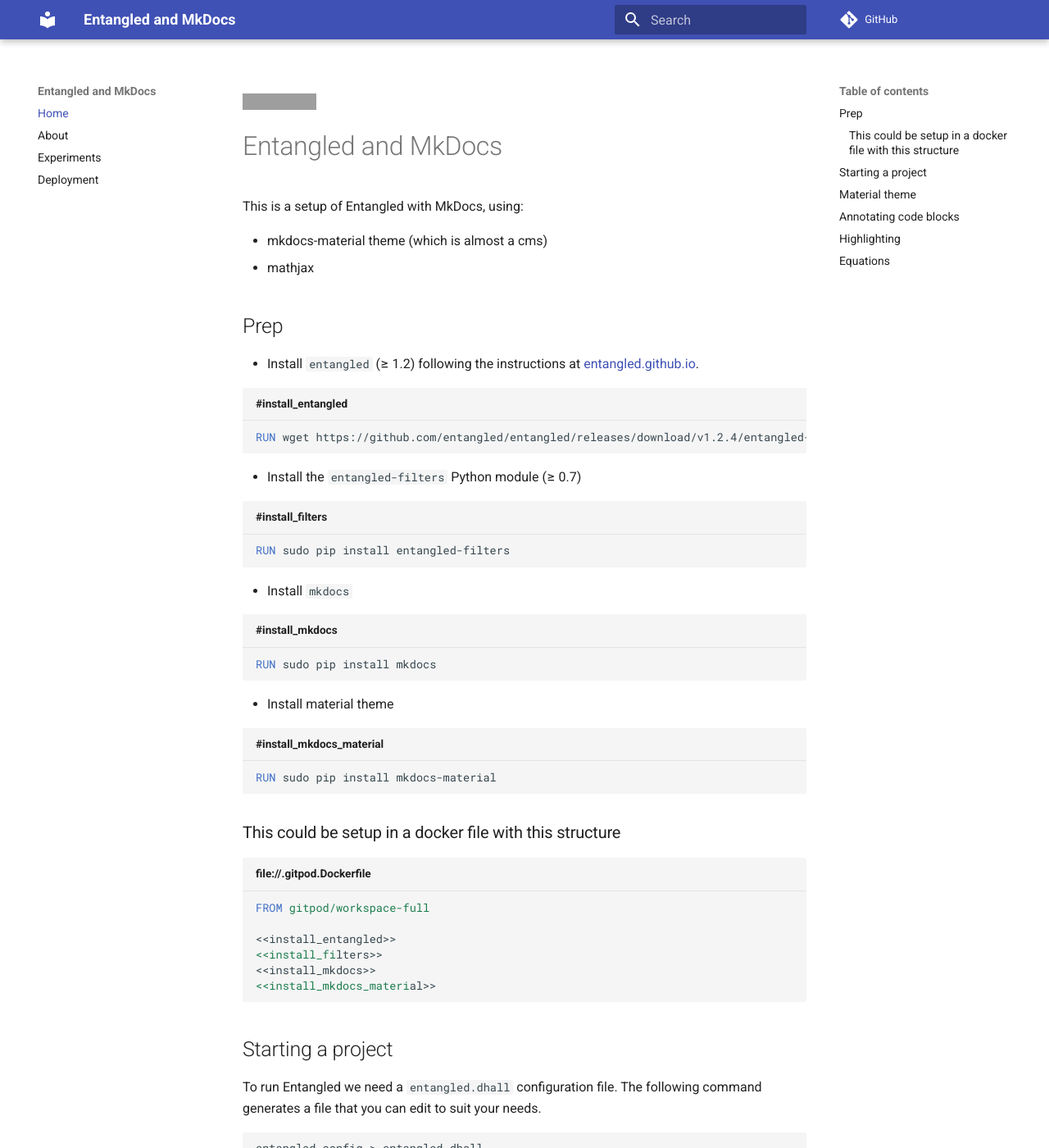
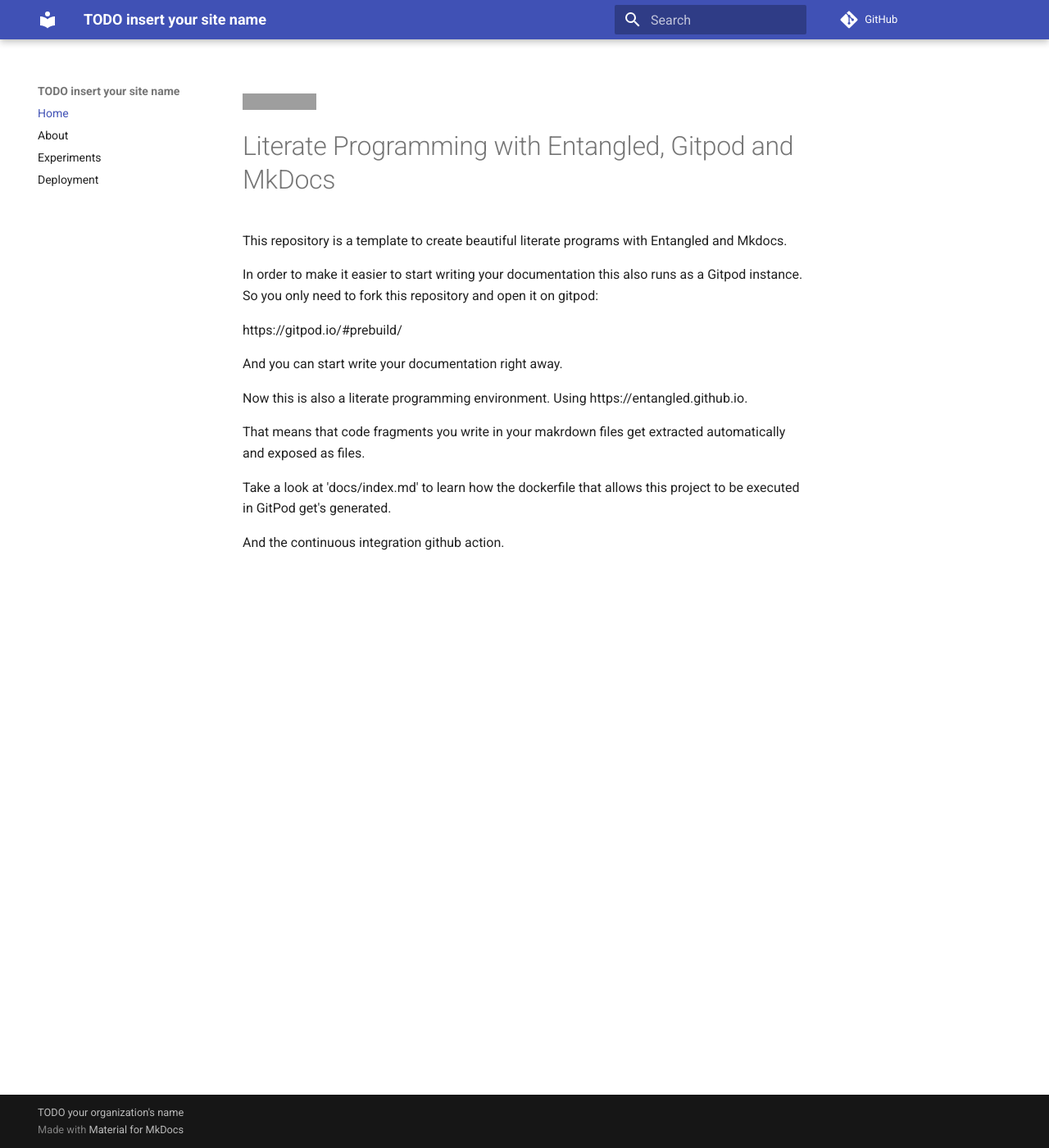
Before and after one commit to jag-academy/mkdocs, an MkDocs documentation site: the page built from docs/index.md, in a window 1280 px wide and 1400 px high. Shown: the whole window at 82% size. Built offline with MkDocs 1.6.1 and Material for MkDocs 9.7.7, drawn with Linux system fonts in a browser that asks for light colours; comment, search, counter and statistics services are not loaded; some of the changed text lies outside the part shown; grey boxes are pictures that could not be loaded.

Commit message:
reorganazing so that the configuration literat is in setup.md

````diff
--- a/docs/index.md
+++ b/docs/index.md
@@ -1,160 +1,21 @@
 [![Entangled badge](https://img.shields.io/badge/entangled-Use%20the%20source!-%2300aeff)](https://entangled.github.io/)
 
-# Entangled and MkDocs
-This is a setup of Entangled with MkDocs, using:
+# Literate Programming with Entangled, Gitpod and MkDocs
 
-- mkdocs-material theme (which is almost a cms)
-- mathjax
+This repository is a template to create beautiful literate programs with Entangled and Mkdocs.
 
+In order to make it easier to start writing your documentation this also runs as a Gitpod instance.
+So you only need to fork this repository and open it on gitpod:
 
-## Prep
+https://gitpod.io/#prebuild/<github_address_of_your_fork>
 
-- Install `entangled` (&ge; 1.2) following the instructions at [entangled.github.io](https://entangled.github.io/#section-entangled).
+And you can start write your documentation right away.
 
-```dockerfile title="#install_entangled"
-RUN wget https://github.com/entangled/entangled/releases/download/v1.2.4/entangled-1.2.4-x86_64-GNU-Linux.tar.xz && tar --extract --file entangled-1.2.4-x86_64-GNU-Linux.tar.xz && sudo cp -r ./entangled-1.2.4/* /usr/local/
-```
+Now this is also a literate programming environment.
+Using https://entangled.github.io.
 
-- Install the `entangled-filters` Python module (&ge; 0.7)
+That means that code fragments you write in your makrdown files get extracted automatically and exposed as files.
 
-```dockerfile title="#install_filters"
-RUN sudo pip install entangled-filters
-```
+Take a look at 'docs/index.md' to learn how the dockerfile that allows this project to be executed in GitPod get's generated.
 
-- Install `mkdocs`
-
-```dockerfile title="#install_mkdocs"
-RUN sudo pip install mkdocs
-```
-
-- Install material theme
-
-```dockerfile title="#install_mkdocs_material"
-RUN sudo pip install mkdocs-material
-```
-
-### This could be setup in a docker file with this structure
-
-```dockerfile title="file://.gitpod.Dockerfile"
-FROM gitpod/workspace-full
-
-<<install_entangled>>
-<<install_filters>>
-<<install_mkdocs>>
-<<install_mkdocs_material>>
-```
-
-
-
-## Starting a project
-To run Entangled we need a `entangled.dhall` configuration file. The following command generates a file that you can edit to suit your needs.
-
-```bash
-entangled config > entangled.dhall
-```
-
-We have our Markdown inside the `docs` folder, so you'll need to set the `watchList` variable to `[ "docs/**/*.md" ]`.
-
-```dhall
-let watchList = [ "docs/**/*.md" ]
-```
-
-In this project we use a different Markdown syntax than is standard with Entangled.
-
-~~~markdown
-```cpp title="file://src/hello.cc"
-
-```
-
-```cpp title="#print-hello"
-
-```
-~~~
-
-To match these code blocks, we need to change the `syntax` value in the configuration.
-
-```dhall
-let syntax : entangled.Syntax =
-    { matchCodeStart       = "^[ ]*```[[:alpha:]]+"
-    , matchCodeEnd         = "^[ ]*```"
-    , extractLanguage      = "```([[:alpha:]]+)"
-    , extractReferenceName = "```[[:alpha:]]+[ ]+.*id=\"([^\"]*)\".*"
-    , extractFileName      = "```[[:alpha:]]+[ ]+.*file=\"([^\"]*)\".*"
-    }
-```
-
-To initiate a MkDocs project, you need a `mkdocs.yml` file. This contains the meta-data of the site,
-
-```yaml title="file://mkdocs.yml"
-site_name: Entangled and MkDocs
-nav:
-        - Home: "index.md"
-        - About: "about.md"
-        - Experiments: "syntax_experiments.md"
-        - Deployment: "deployment.md"
-site_url: https://entangled.github.io/mkdocs
-repo_url: https://github.com/entangled/mkdocs
-site_description: >
-        Setup an MkDocs project that works with Entangled for Literate Programming.
-site_author: Johan Hidding
-copyright: "<a href=\"https://esciencecenter.nl/\">Netherlands eScience Center</a>"
-```
-
-and the configuration
-
-```yaml title="file://mkdocs.yml"
-<<theme>>
-
-markdown_extensions:
-        <<markdown-extensions>>
-        - admonition
-        - toc:
-            permalink: true
-
-extra_css:
-        <<extra-css>>
-
-extra_javascript:
-        <<extra-javascript>>
-```
-
-## Material theme
-Install the material theme with `pip install mkdocs-material`
-
-```yaml title="#theme"
-theme:
-        name: material
-```
-
-## Annotating code blocks
-The `entangled-filters` module, while mainly dedicated to Pandoc support, has a few functions to help us pass metadata through `mkdocs`. By default, `mkdocs` will not allow any extra attributes to be added to the code blocks. We need to configure `pymdownx.superfences` extension to get what we need.
-
-```yaml title="#markdown-extensions"
-- pymdownx.highlight:
-    anchor_linenums: true
-- pymdownx.inlinehilite
-- pymdownx.snippets
-- pymdownx.superfences
-```
-
-## Highlighting
-To enable syntax highlighting you need to configure `highlight.js`.
-
-```yaml title="#extra-css"
-
-```
-
-
-## Equations
-Here's everything we know about gravity
-
-\\[G_{\mu\nu} + \Lambda g_{\mu\nu} = \frac{8\pi G}{c^4} T_{\mu\nu}\\]
-
-```yaml title="#markdown-extensions"
-- pymdownx.arithmatex
-```
-
-```yaml title="#extra-javascript"
-- "https://polyfill.io/v3/polyfill.min.js?features=es6"
-- "https://cdn.jsdelivr.net/npm/mathjax@3/es5/tex-mml-chtml.js"
-```
+And the continuous integration github action.
--- a/mkdocs.yml
+++ b/mkdocs.yml
@@ -1,33 +1,33 @@
 # ~\~ language=YAML filename=mkdocs.yml
-# ~\~ begin <<docs/index.md|mkdocs.yml>>[0]
-site_name: Entangled and MkDocs
+# ~\~ begin <<docs/setup.md|mkdocs.yml>>[0]
 nav:
         - Home: "index.md"
         - About: "about.md"
         - Experiments: "syntax_experiments.md"
         - Deployment: "deployment.md"
-site_url: https://entangled.github.io/mkdocs
-repo_url: https://github.com/entangled/mkdocs
+site_name: TODO insert your site name
+site_url: https://TODO.github.io/_project_name
+repo_url: https://github.com/TODO/mkdocs
 site_description: >
-        Setup an MkDocs project that works with Entangled for Literate Programming.
-site_author: Johan Hidding
-copyright: "<a href=\"https://esciencecenter.nl/\">Netherlands eScience Center</a>"
+        TODO describe your site
+site_author: TODO your name
+copyright: TODO your organization's name
 # ~\~ end
-# ~\~ begin <<docs/index.md|mkdocs.yml>>[1]
-# ~\~ begin <<docs/index.md|theme>>[0]
+# ~\~ begin <<docs/setup.md|mkdocs.yml>>[1]
+# ~\~ begin <<docs/setup.md|theme>>[0]
 theme:
         name: material
 # ~\~ end
 
 markdown_extensions:
-        # ~\~ begin <<docs/index.md|markdown-extensions>>[0]
+        # ~\~ begin <<docs/setup.md|markdown-extensions>>[0]
         - pymdownx.highlight:
             anchor_linenums: true
         - pymdownx.inlinehilite
         - pymdownx.snippets
         - pymdownx.superfences
         # ~\~ end
-        # ~\~ begin <<docs/index.md|markdown-extensions>>[1]
+        # ~\~ begin <<docs/setup.md|markdown-extensions>>[1]
         - pymdownx.arithmatex
         # ~\~ end
         - admonition
@@ -35,12 +35,12 @@
             permalink: true
 
 extra_css:
-        # ~\~ begin <<docs/index.md|extra-css>>[0]
+        # ~\~ begin <<docs/setup.md|extra-css>>[0]
 
         # ~\~ end
 
 extra_javascript:
-        # ~\~ begin <<docs/index.md|extra-javascript>>[0]
+        # ~\~ begin <<docs/setup.md|extra-javascript>>[0]
         - "https://polyfill.io/v3/polyfill.min.js?features=es6"
         - "https://cdn.jsdelivr.net/npm/mathjax@3/es5/tex-mml-chtml.js"
         # ~\~ end
````
Also changed, not shown: README.md (deleted, +0 -21 lines), docs/setup.md (added, +160 -0 lines), 1 other file.
